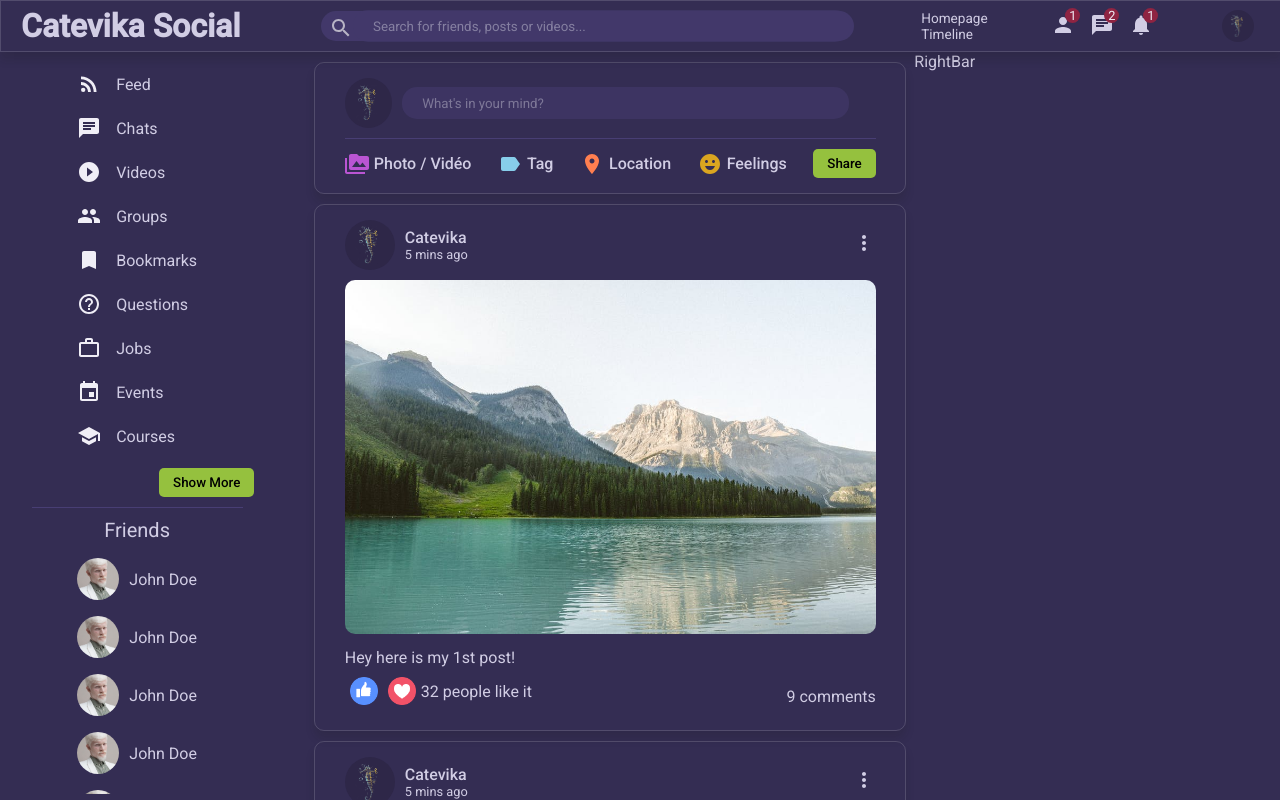
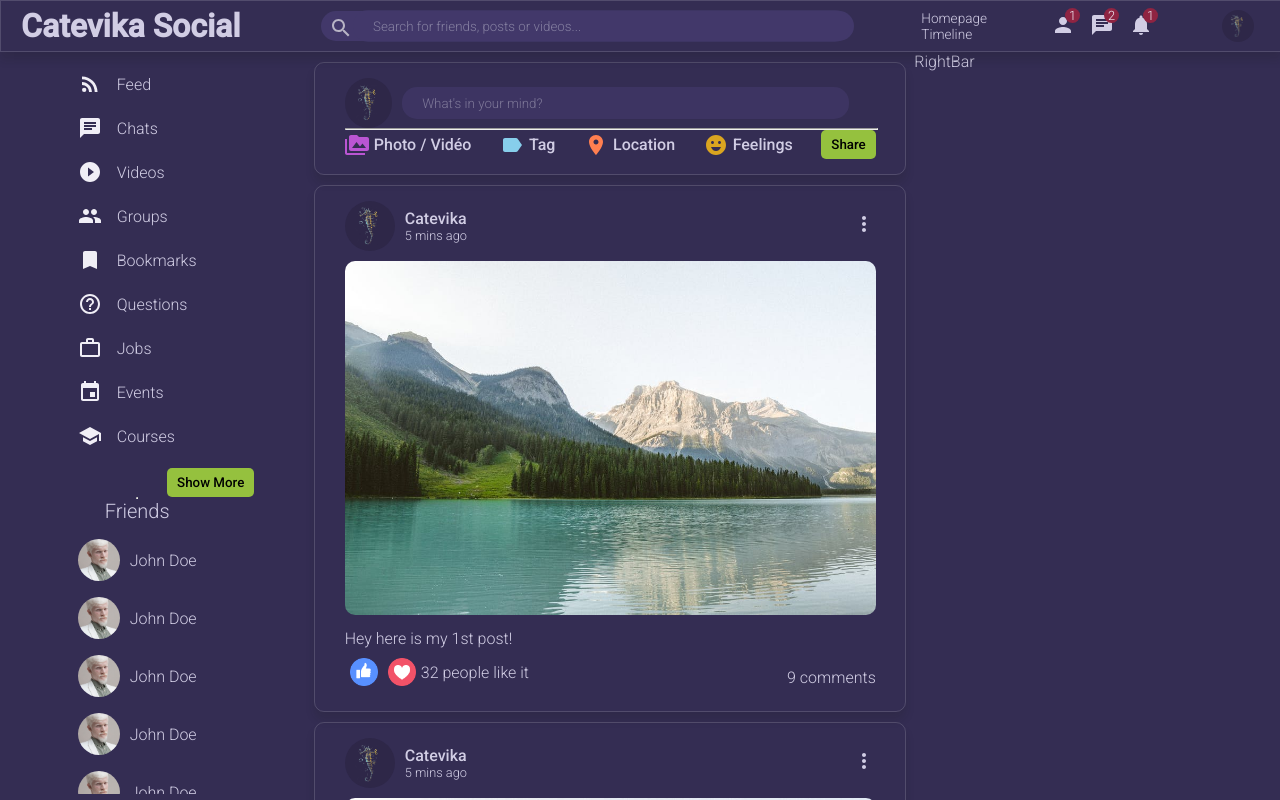
Before and after one commit to Catevika/Lama_Dev_Social-Chat_client, a React (Create React App) app: page / in a window 1280 px wide. Shown: the top 800 px of the page. Built offline with nearby package versions, Linux system fonts and the light colour scheme.

Commit message:
Refactor scrollbar

```diff
--- a/src/App.css
+++ b/src/App.css
@@ -5,17 +5,14 @@
   --white: hsl(251, 30%, 95%);
   --dark-red: hsl(343, 60%, 35%);
   --light-green: hsl(80, 51%, 50%);
+  --yellow: hsl(43, 74%, 50%);
 }
 
 ::-webkit-scrollbar {
-  width: 5px;
+  width: 1px;
 }
 
-::-webkit-scrollbar-track {
-  background-color: var(--gray);
-}
-
-::-webkit-scrollbar-thumb {
+::-webkit-scrollbar-track-piece {
   background-color: var(--dark);
 }
 
@@ -24,11 +21,10 @@
 ::after {
   margin: 0;
   font-family: 'Roboto', sans-serif;
+  font-weight: 300;
 }
 
 html {
-  overflow-y: scroll;
-  scroll-behavior: smooth;
   overflow-x: hidden;
   color: var(--gray);
   background-color: var(--ultra-dark);
@@ -38,12 +34,8 @@ main {
   height: calc(100vh - 58px);
 }
 
-hr {
-  background-color: #483e74;
-  border: none;
-  height: 1px;
-  width: 90%;
-  margin: 10px 0;
+b {
+  font-weight: 500;
 }
 
 ul {
@@ -53,7 +45,7 @@ ul {
 button {
   align-self: end;
   font-weight: 500;
-  padding: 7px 14px;
+  padding: 7px 10px;
   border-radius: 5px;
   background-color: var(--light-green);
   border: none;
```
